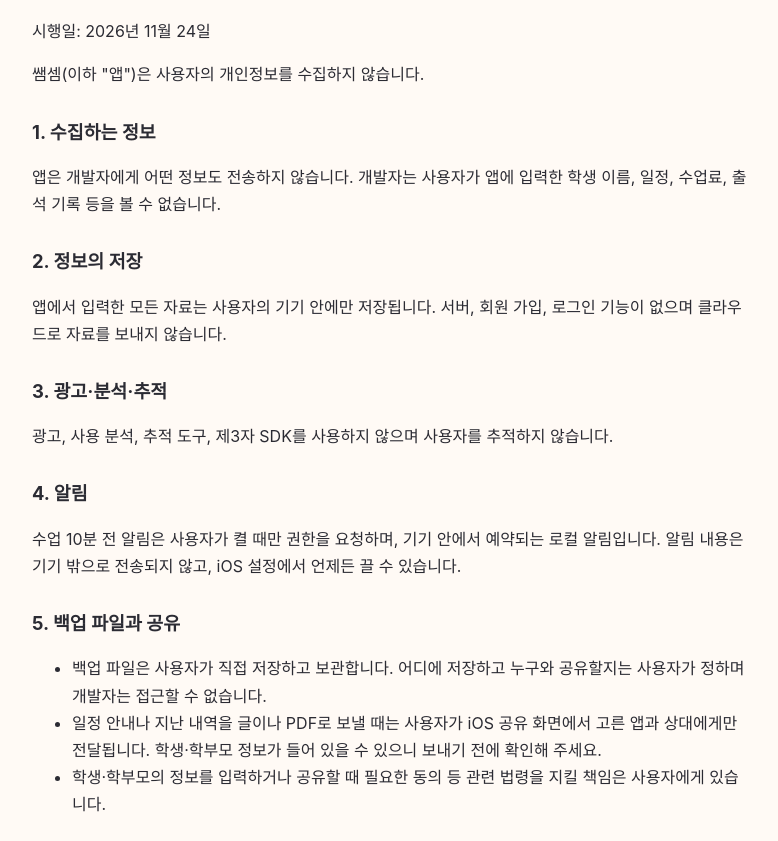
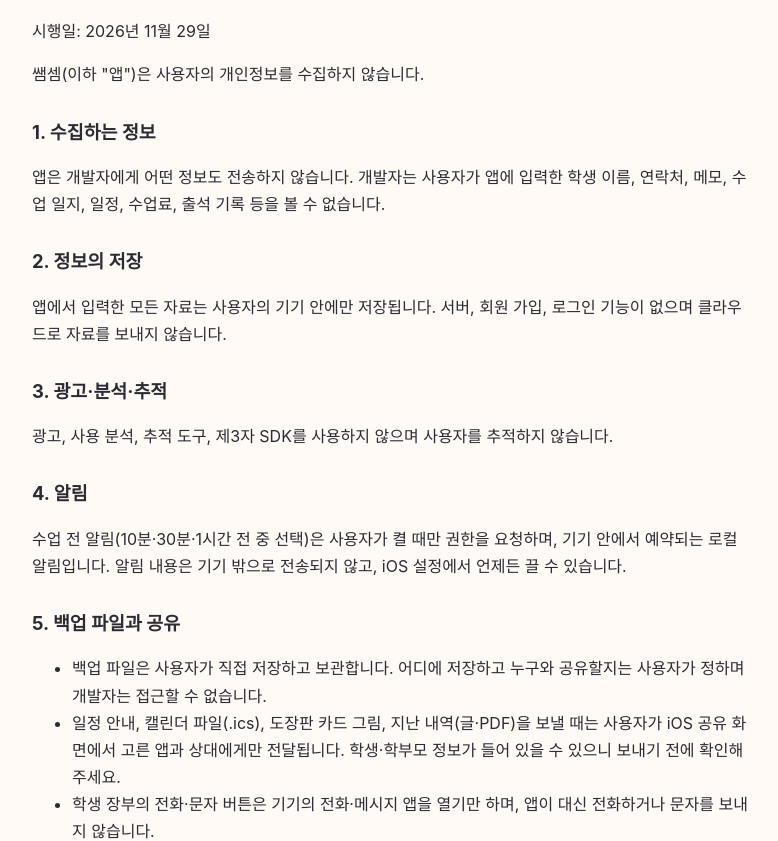
Before and after one commit to twd412412-ux/ssaemsem-support, a plain HTML site: page privacy.html in a window 1280 px wide. Shown: the part 111-952 px from the top of the page, without its empty margins (248-1026 px from the left). Drawn offline with Linux system fonts and the light colour scheme.

Commit message:
개인정보 처리방침: 연락처·일지·캘린더 파일·도장판 카드·업데이트 직전 사본 안내
Co-Authored-By: Claude Opus 5.5 <noreply@anthropic.com>

```diff
--- a/privacy.html
+++ b/privacy.html
@@ -1,19 +1,21 @@
 <!doctype html><html lang=ko><head><meta charset="utf-8"><meta name="viewport" content="width=device-width,initial-scale=1">
 <style>body{font-family:-apple-system,"Apple SD Gothic Neo",sans-serif;max-width:720px;margin:0 auto;padding:32px 20px;line-height:1.7;color:#2b2b33;background:#fffaf5}h1{color:#2f7a63}h2{margin-top:28px;font-size:1.15em}a{color:#2f7a63}@media(prefers-color-scheme:dark){body{background:#151515;color:#eee}h1,a{color:#9fdcc6}}</style><title>쌤셈 개인정보 처리방침</title></head><body><h1>쌤셈 개인정보 처리방침</h1>
-<p>시행일: 2026년 11월 24일</p>
+<p>시행일: 2026년 11월 29일</p>
 <p>쌤셈(이하 &quot;앱&quot;)은 사용자의 개인정보를 수집하지 않습니다.</p>
 <h2>1. 수집하는 정보</h2>
-<p>앱은 개발자에게 어떤 정보도 전송하지 않습니다. 개발자는 사용자가 앱에 입력한 학생 이름, 일정, 수업료, 출석 기록 등을 볼 수 없습니다.</p>
+<p>앱은 개발자에게 어떤 정보도 전송하지 않습니다. 개발자는 사용자가 앱에 입력한 학생 이름, 연락처, 메모, 수업 일지, 일정, 수업료, 출석 기록 등을 볼 수 없습니다.</p>
 <h2>2. 정보의 저장</h2>
 <p>앱에서 입력한 모든 자료는 사용자의 기기 안에만 저장됩니다. 서버, 회원 가입, 로그인 기능이 없으며 클라우드로 자료를 보내지 않습니다.</p>
 <h2>3. 광고·분석·추적</h2>
 <p>광고, 사용 분석, 추적 도구, 제3자 SDK를 사용하지 않으며 사용자를 추적하지 않습니다.</p>
 <h2>4. 알림</h2>
-<p>수업 10분 전 알림은 사용자가 켤 때만 권한을 요청하며, 기기 안에서 예약되는 로컬 알림입니다. 알림 내용은 기기 밖으로 전송되지 않고, iOS 설정에서 언제든 끌 수 있습니다.</p>
+<p>수업 전 알림(10분·30분·1시간 전 중 선택)은 사용자가 켤 때만 권한을 요청하며, 기기 안에서 예약되는 로컬 알림입니다. 알림 내용은 기기 밖으로 전송되지 않고, iOS 설정에서 언제든 끌 수 있습니다.</p>
 <h2>5. 백업 파일과 공유</h2>
 <ul>
 <li>백업 파일은 사용자가 직접 저장하고 보관합니다. 어디에 저장하고 누구와 공유할지는 사용자가 정하며 개발자는 접근할 수 없습니다.</li>
-<li>일정 안내나 지난 내역을 글이나 PDF로 보낼 때는 사용자가 iOS 공유 화면에서 고른 앱과 상대에게만 전달됩니다. 학생·학부모 정보가 들어 있을 수 있으니 보내기 전에 확인해 주세요.</li>
+<li>일정 안내, 캘린더 파일(.ics), 도장판 카드 그림, 지난 내역(글·PDF)을 보낼 때는 사용자가 iOS 공유 화면에서 고른 앱과 상대에게만 전달됩니다. 학생·학부모 정보가 들어 있을 수 있으니 보내기 전에 확인해 주세요.</li>
+<li>학생 장부의 전화·문자 버튼은 기기의 전화·메시지 앱을 열기만 하며, 앱이 대신 전화하거나 문자를 보내지 않습니다.</li>
+<li>앱 업데이트로 장부 구조가 바뀔 때는 바뀌기 직전의 장부 사본을 기기 안에 자동으로 남깁니다(최근 3개). 이 사본도 기기 밖으로 나가지 않습니다.</li>
 <li>학생·학부모의 정보를 입력하거나 공유할 때 필요한 동의 등 관련 법령을 지킬 책임은 사용자에게 있습니다.</li>
 </ul>
 <h2>6. 보관과 삭제</h2>
@@ -26,6 +28,6 @@
 <p>방침이 바뀌면 이 페이지에 새 시행일과 함께 게시합니다.</p>
 <section lang="en" aria-labelledby="english">
 <h2 id="english">Privacy Policy (English)</h2>
-<p>SsaemSem does not collect any personal data. Everything you enter (students, lessons, tuition, attendance) is stored only on your device. The app has no server, account, ads, analytics, tracking or third-party SDKs. Lesson reminders are local notifications scheduled on the device. Backup files and shared text or PDFs go only where you choose through the iOS share sheet. Deleting the app deletes its data. Contact: <a href="mailto:twd412412@gmail.com">twd412412@gmail.com</a></p>
+<p>SsaemSem does not collect any personal data. Everything you enter (students, contacts, notes, lessons, tuition, attendance) is stored only on your device. The app has no server, account, ads, analytics, tracking or third-party SDKs. Lesson reminders are local notifications scheduled on the device. Backup files, calendar files, stamp-card images and shared text or PDFs go only where you choose through the iOS share sheet. Deleting the app deletes its data. Contact: <a href="mailto:twd412412@gmail.com">twd412412@gmail.com</a></p>
 </section>
 </body></html>
```
